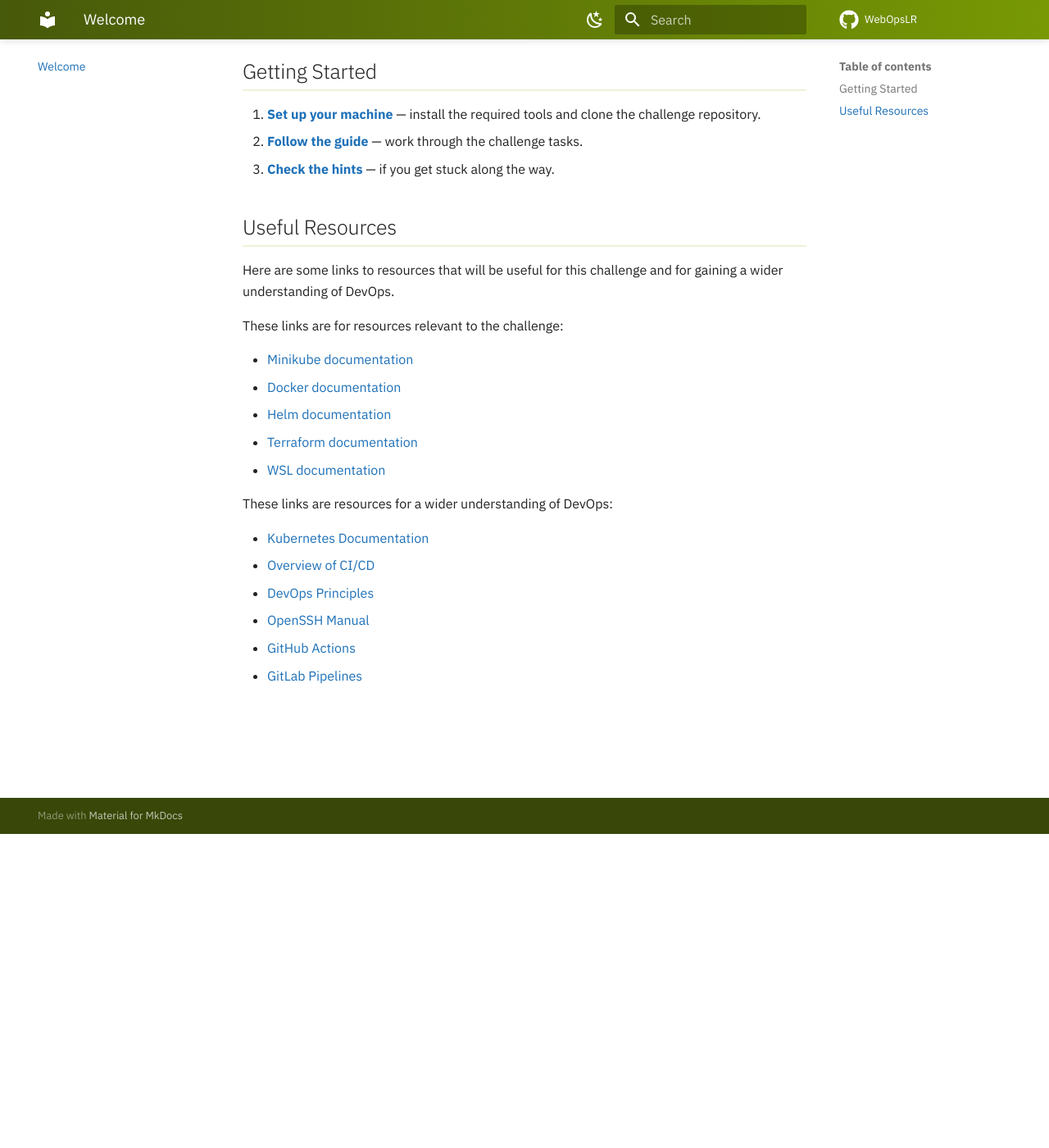
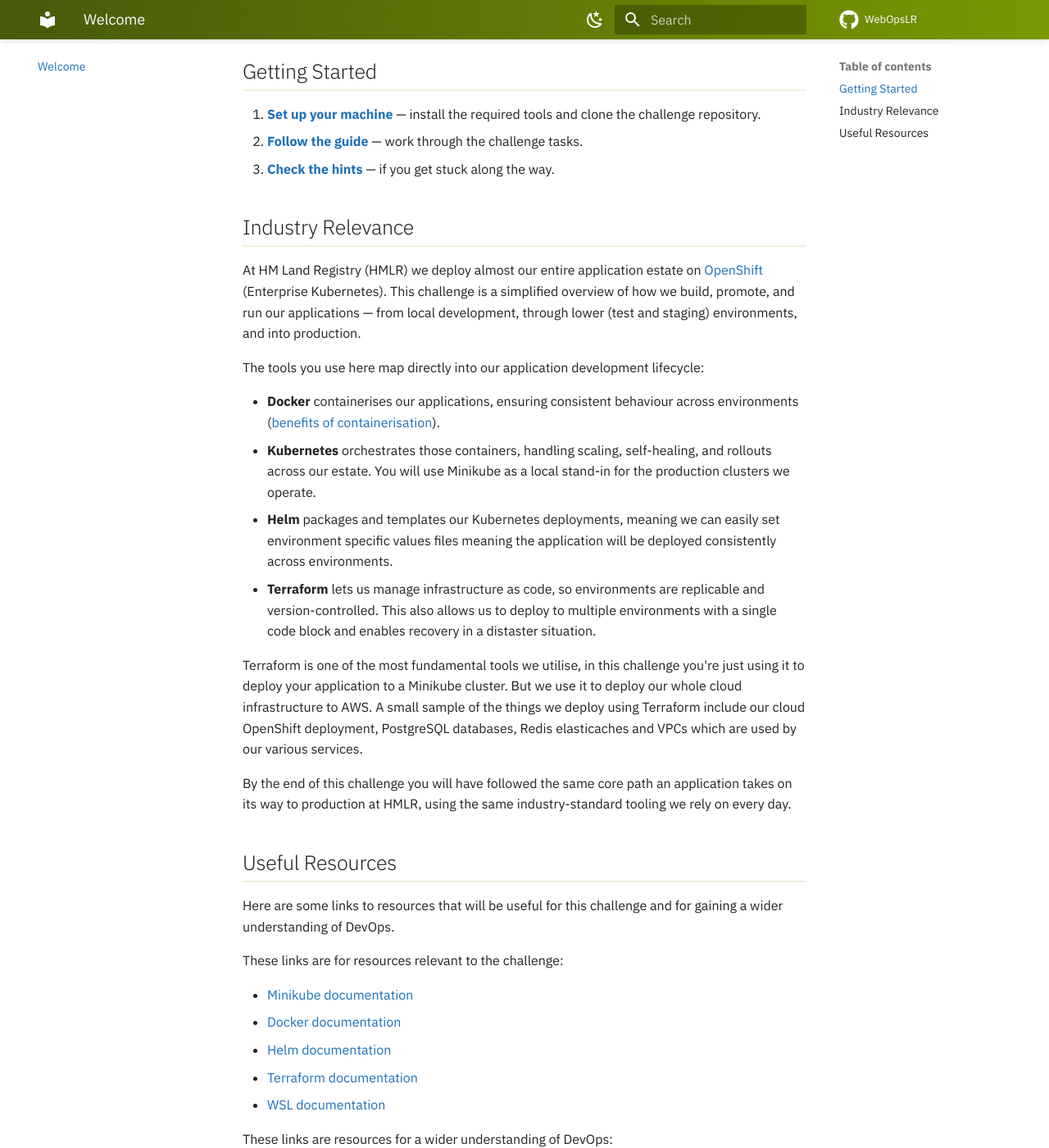
Before and after one commit to WebOpsLR/webopslr.github.io, an MkDocs documentation site: the page built from docs/index.md, in a window 1280 px wide and 1400 px high, scrolled down 383 px. Shown: the whole window at 82% size. Built offline with MkDocs 1.6.1 and Material for MkDocs 9.7.7, drawn with Linux system fonts in a browser that asks for light colours; comment, search, counter and statistics services are not loaded.

Commit message:
Feat: Add industry section

```diff
--- a/docs/index.md
+++ b/docs/index.md
@@ -2,9 +2,7 @@
 
 Welcome to the WebOps Computing Challenge.
 
-This challenge walks you through a hands-on DevOps workflow using Docker,
-Kubernetes (via Minikube), Helm, and Terraform. Before you dive in, make sure
-your machine is set up with the required tools.
+This challenge walks you through a hands-on DevOps workflow using Docker, Kubernetes (via Minikube), Helm, and Terraform. Before you dive in, make sure your machine is set up with the required tools.
 
 [Setup](setup.md){ .md-button .md-button--primary } [Guide](guide.md){ .md-button } [Hints](hints.md){ .md-button }
 
@@ -14,6 +12,21 @@ your machine is set up with the required tools.
    the challenge repository.
 2. **[Follow the guide](guide.md)** — work through the challenge tasks.
 3. **[Check the hints](hints.md)** — if you get stuck along the way.
+
+## Industry Relevance
+
+At HM Land Registry (HMLR) we deploy almost our entire application estate on [OpenShift](https://www.redhat.com/en/technologies/cloud-computing/openshift/container-platform) (Enterprise Kubernetes). This challenge is a simplified overview of how we build, promote, and run our applications — from local development, through lower (test and staging) environments, and into production.
+
+The tools you use here map directly into our application development lifecycle:
+
+- **Docker** containerises our applications, ensuring consistent behaviour across environments ([benefits of containerisation](https://www.ibm.com/think/insights/the-benefits-of-containerization-and-what-it-means-for-you)).
+- **Kubernetes** orchestrates those containers, handling scaling, self-healing, and rollouts across our estate. You will use Minikube as a local stand-in for the production clusters we operate.
+- **Helm** packages and templates our Kubernetes deployments, meaning we can easily set environment specific values files meaning the application will be deployed consistently across environments.
+- **Terraform** lets us manage infrastructure as code, so environments are replicable and version-controlled. This also allows us to deploy to multiple environments with a single code block and enables recovery in a distaster situation.
+
+Terraform is one of the most fundamental tools we utilise, in this challenge you're just using it to deploy your application to a Minikube cluster. But we use it to deploy our whole cloud infrastructure to AWS. A small sample of the things we deploy using Terraform include our cloud OpenShift deployment, PostgreSQL databases, Redis elasticaches and VPCs which are used by our various services.
+
+By the end of this challenge you will have followed the same core path an application takes on its way to production at HMLR, using the same industry-standard tooling we rely on every day.
 
 ## Useful Resources
 
```
Also changed, not shown: docs/setup.md (+4 -3 lines).
